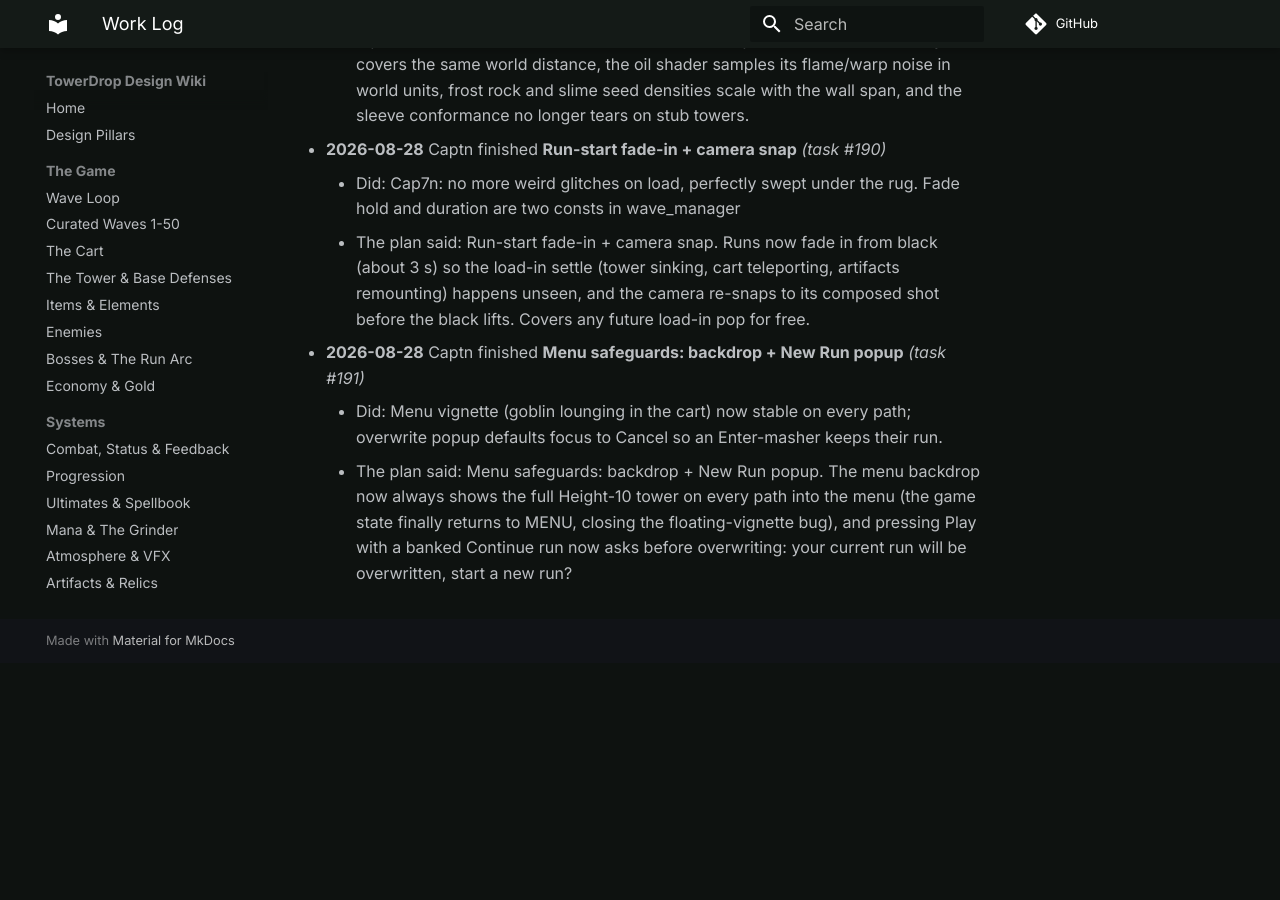
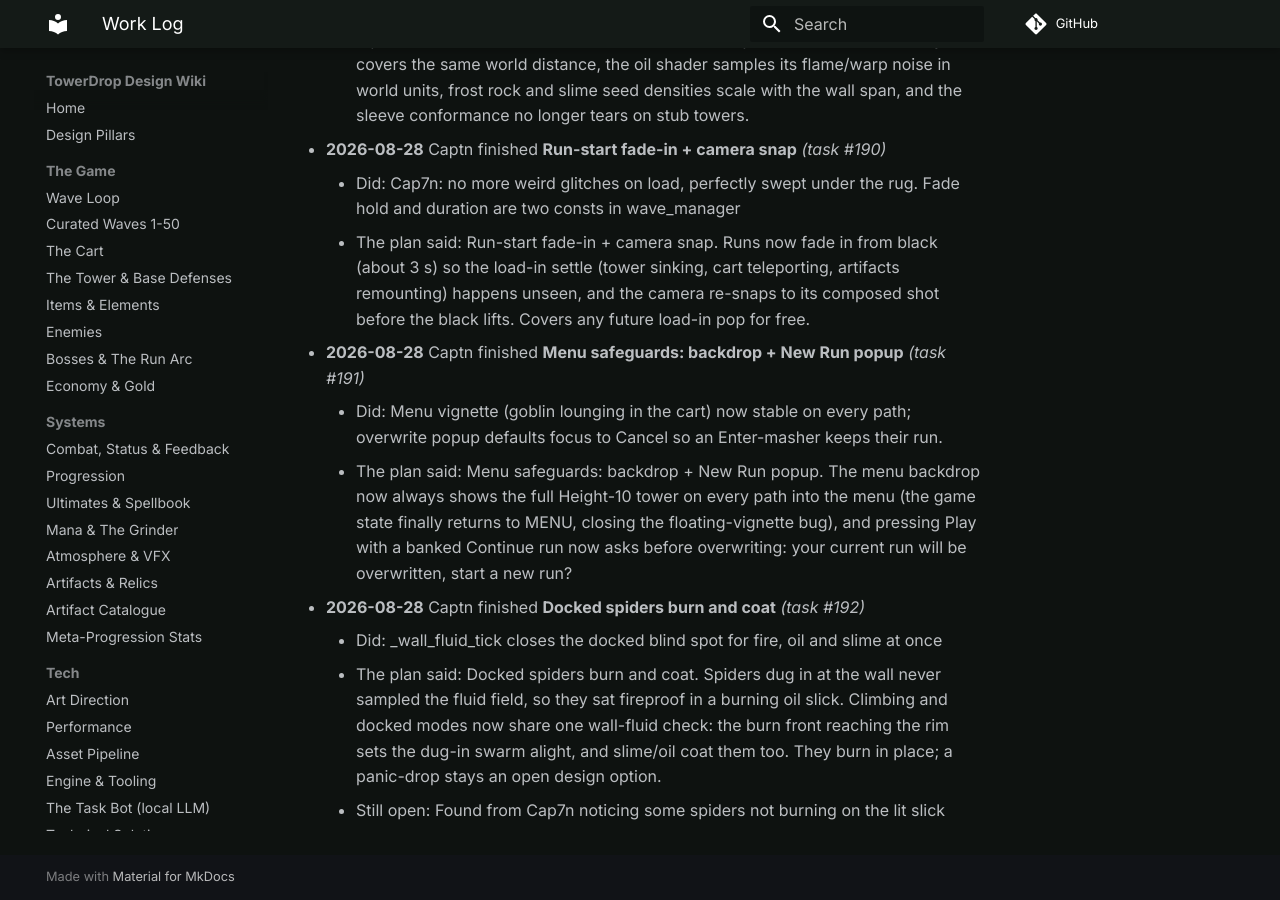
Before and after one commit to cap7n/towerdrop-docs, an MkDocs documentation site: the page built from docs/project/log.md, in a window 1280 px wide and 900 px high, scrolled down 6825 px. Built offline with MkDocs 1.6.1 and Material for MkDocs 9.7.7, drawn with Linux system fonts in a browser that asks for light colours; comment, search, counter and statistics services are not loaded; before the commit the page ends 7488 px from its top, so only the background shows below that.

Commit message:
log: Docked spiders burn and coat (task #192)

```diff
--- a/docs/project/log.md
+++ b/docs/project/log.md
@@ -73,3 +73,7 @@
 - **2026-08-28** Captn finished **Menu safeguards: backdrop + New Run popup** _(task #191)_
     - Did: Menu vignette (goblin lounging in the cart) now stable on every path; overwrite popup defaults focus to Cancel so an Enter-masher keeps their run.
     - The plan said: Menu safeguards: backdrop + New Run popup. The menu backdrop now always shows the full Height-10 tower on every path into the menu (the game state finally returns to MENU, closing the floating-vignette bug), and pressing Play with a banked Continue run now asks before overwriting: your current run will be overwritten, start a new run?
+- **2026-08-28** Captn finished **Docked spiders burn and coat** _(task #192)_
+    - Did: _wall_fluid_tick closes the docked blind spot for fire, oil and slime at once
+    - The plan said: Docked spiders burn and coat. Spiders dug in at the wall never sampled the fluid field, so they sat fireproof in a burning oil slick. Climbing and docked modes now share one wall-fluid check: the burn front reaching the rim sets the dug-in swarm alight, and slime/oil coat them too. They burn in place; a panic-drop stays an open design option.
+    - Still open: Found from Cap7n noticing some spiders not burning on the lit slick
```
